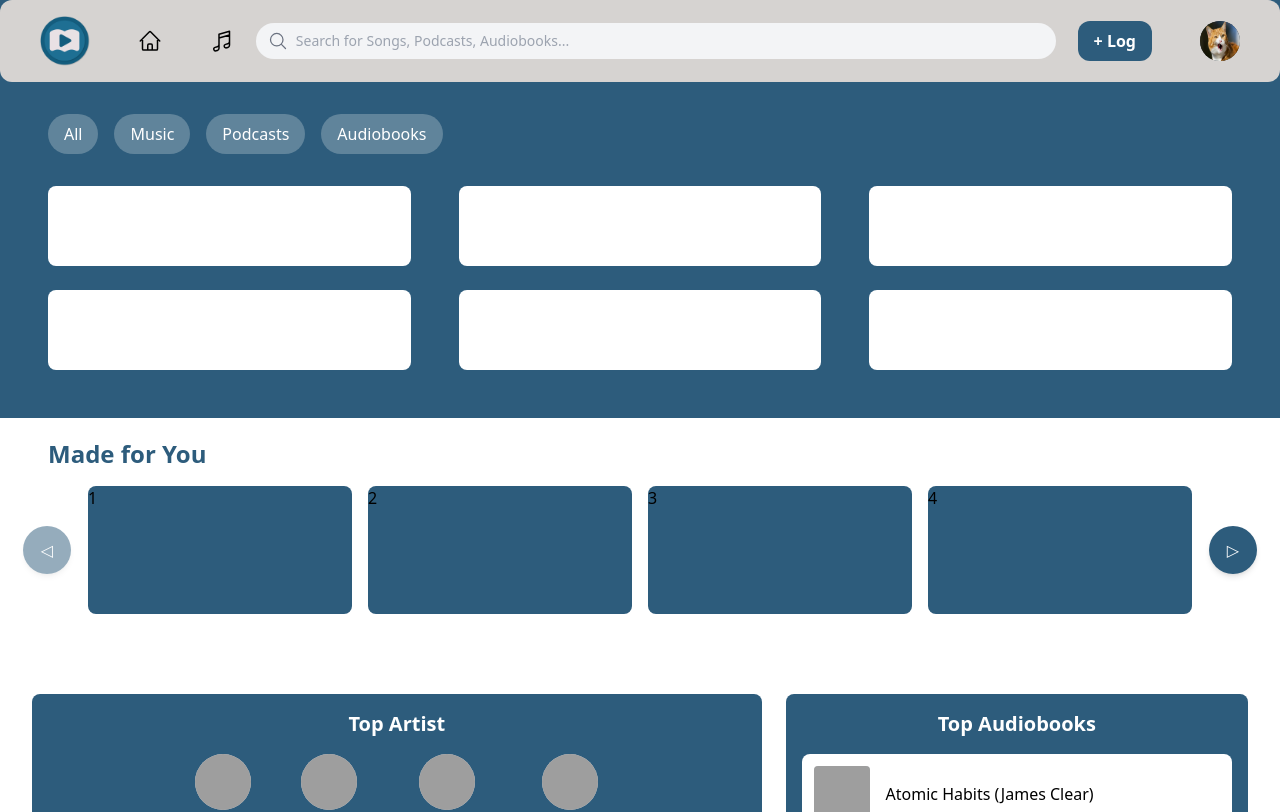
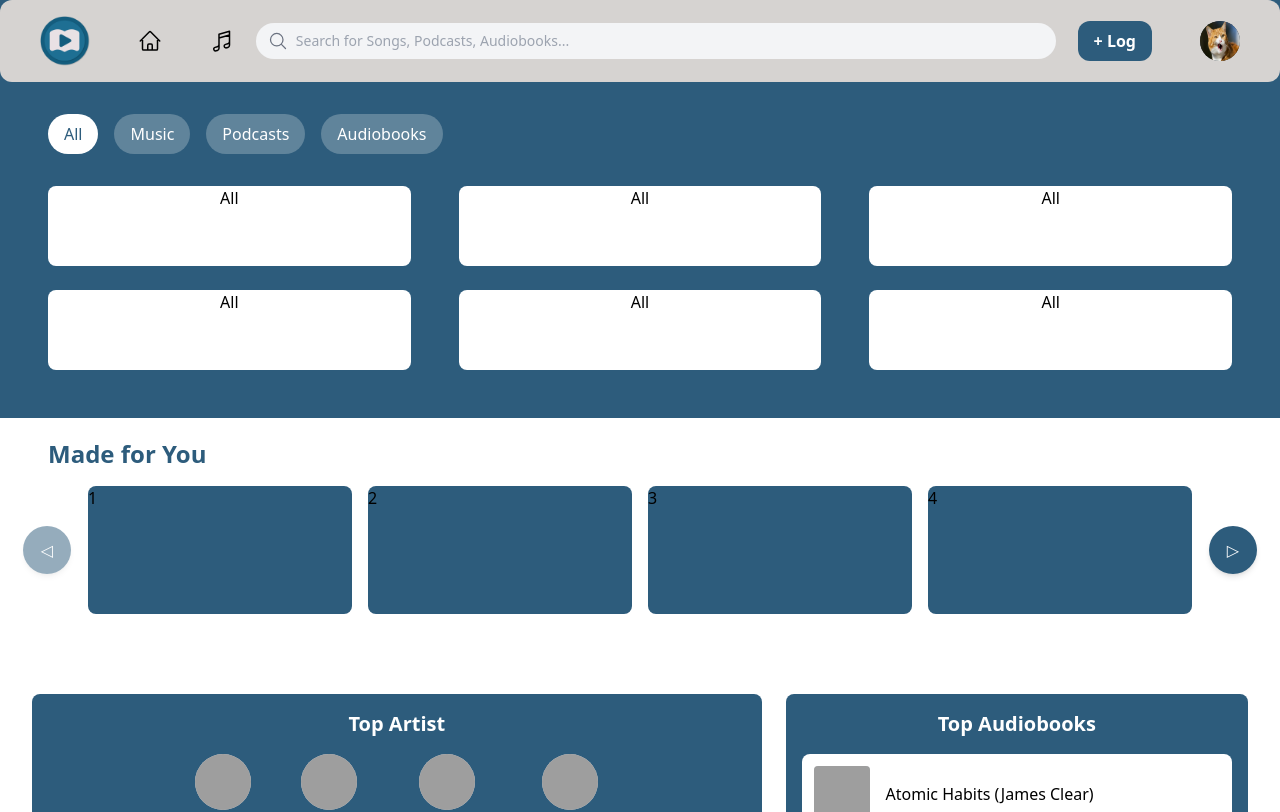
Before and after one commit to Devamp/media-tracker, a Next.js app in the folder client/: page /home in a window 1280 px wide. Shown: the top 812 px of the page. Built offline with nearby package versions, Linux system fonts and the light colour scheme; grey boxes are pictures that could not be loaded.

Commit message:
Clean up home page's codes by moving each section to separate files

```diff
--- a/client/src/app/home/page.js
+++ b/client/src/app/home/page.js
@@ -1,21 +1,16 @@
 "use client";
 
+import NavBar from "@/components/navbar";
+import CategoryButtons from "@/components/home/categoryButtons";
+import ContentGrid from "@/components/home/contentGrid";
 import MadeForYou from "@/components/home/madeforyou";
-import NavBar from "@/components/navbar";
 import HomePanel from "@/components/home/homePanel";
 import { useState } from "react";
 
-// Category Buttons
-const category = ["All", "Music", "Podcasts", "Audiobooks"];
+export default function Home() {
+  const category = ["All", "Music", "Podcasts", "Audiobooks"]; // Category Buttons
 
-// Category Images
-const categoryImage = [];
-
-// Top Artist Images
-const topArtistImage = [];
-
-export default function Home() {
-  const [selectedCategory, setSelectedCategory] = useState(null);
+  const [selectedCategory, setSelectedCategory] = useState("All");
 
   return (
     <div className="bg-[#2d5c7c] min-h-screen">
@@ -23,34 +18,14 @@ export default function Home() {
       <NavBar />
 
       {/* Category Buttons */}
-      <div className="bg-[#2d5c7c] pl-12 p-8 flex space-x-4">
-        {category.map((category) => (
-          <button
-            key={category}
-            className={`px-4 py-2 rounded-full font-medium ${
-              selectedCategory === category
-                ? "bg-white text-[#2d5c7c]" // Active Button
-                : "bg-[#60849b] text-white hover:bg-[#27506c]" // Default Button
-            } `}
-            onClick={() => setSelectedCategory(category)} // Update the state on click to selected category
-          >
-            {category}
-          </button>
-        ))}
-      </div>
+      <CategoryButtons
+        category={category}
+        selectedCategory={selectedCategory}
+        setSelectedCategory={setSelectedCategory}
+      />
 
       {/* Content Grid */}
-      <div className="bg-[#2d5c7c] p-12 pt-0 grid grid-cols-3 gap-x-12 gap-y-6">
-        {Array(6)
-          .fill()
-          .map((_, index) => (
-            <div key={index} className="bg-white h-20 rounded-lg">
-              <span className="font-medium flex justify-center">
-                {selectedCategory}
-              </span>
-            </div>
-          ))}
-      </div>
+      <ContentGrid selectedCategory={selectedCategory} />
 
       {/* Made for You Section */}
       <MadeForYou items={new Array(10).fill({})} />
```
